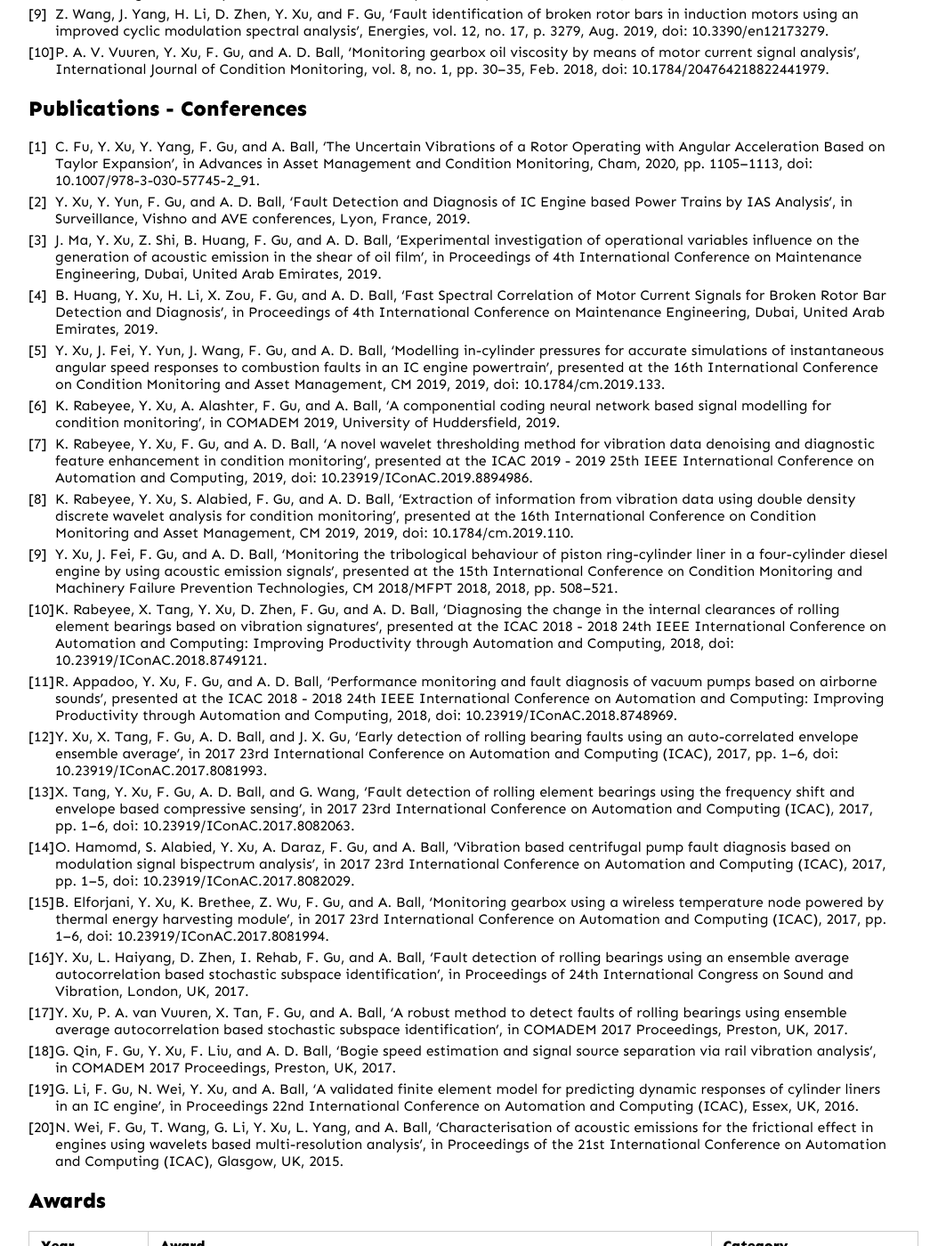
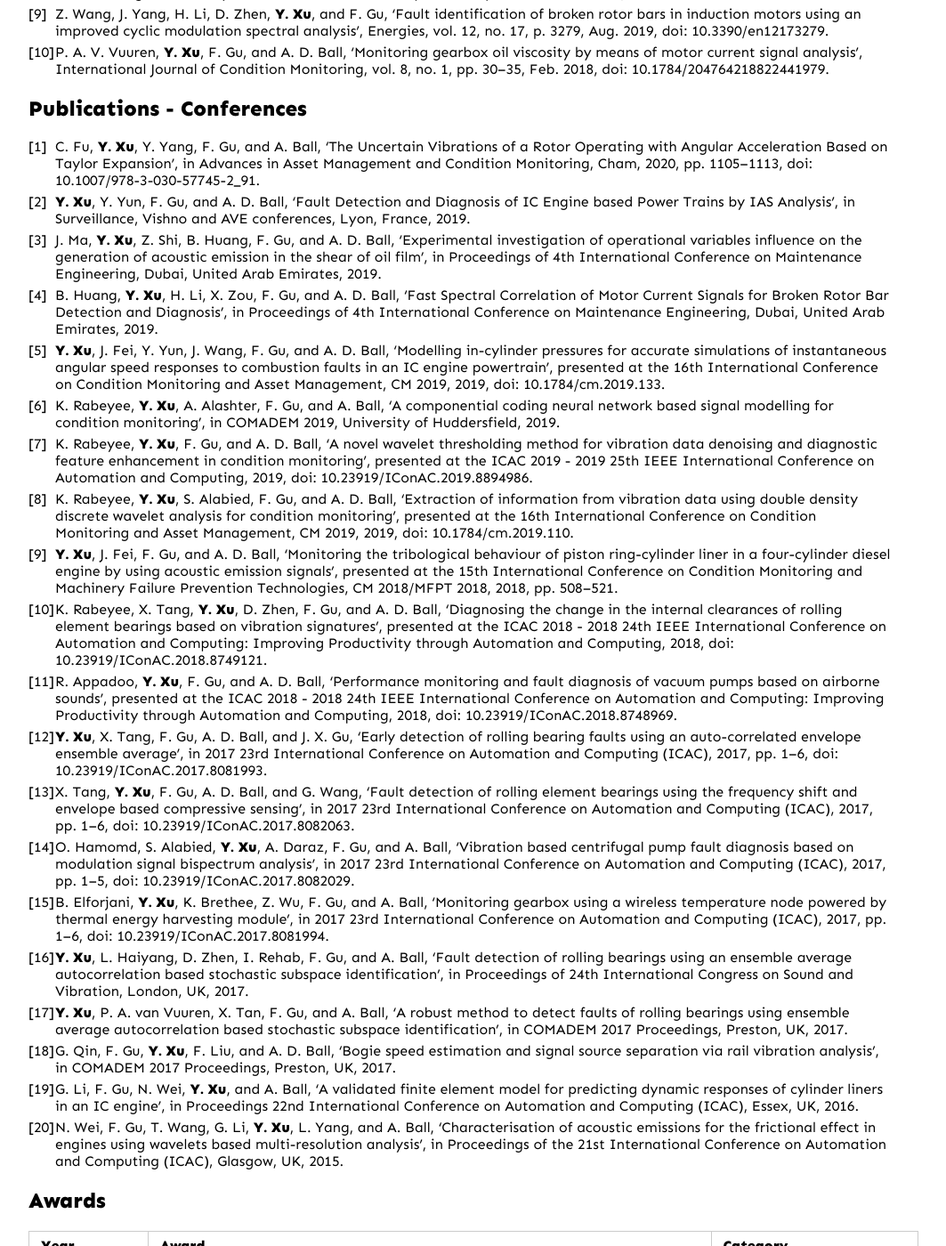
Before and after one commit to edgarxu/edgarxu.github.io, a Jekyll site: the page built from index.md, in a window 1280 px wide and 1400 px high, scrolled down 870 px. Shown: the whole window at 89% size, without its empty margins (108-1171 px from the left). Built offline with Jekyll 4.4.1, drawn with Linux system fonts in a browser that asks for light colours; our own code applies the rules of GitHub Pages for plain Markdown files; some of the changed text lies outside the part shown.

Commit message:
name bold

```diff
--- a/index.md
+++ b/index.md
@@ -18,43 +18,44 @@ Dr Yuandong Xu is a creative researcher in the Centre for Efficiency and Perform
 
 ## Publications - Articles
 
-1. Y. Xu, D. Zhen, J. X. Gu, K. Rabeyee, F. Chu, F. Gu, and A. D. Ball, ‘Autocorrelated Envelopes for early fault detection of rolling bearings’, Mechanical Systems and Signal Processing, vol. 146, p. 106990, Jan. 2021, doi: 10.1016/j.ymssp.2020.106990.
-2. Y. Xu, C. Fu, N. Hu, B. Huang, F. Gu, and A. D. Ball, ‘A phase linearisation–based modulation signal bispectrum for analysing cyclostationary bearing signals’, Structural Health Monitoring, p. 1475921720949827, Aug. 2020, doi: 10.1177/1475921720949827.
-3. C. Fu, Y. Xu, Y. Yang, K. Lu, F. Gu, and A. Ball, ‘Dynamics analysis of a hollow-shaft rotor system with an open crack under model uncertainties’, Communications in Nonlinear Science and Numerical Simulation, vol. 83, p. 105102, Apr. 2020, doi: 10.1016/j.cnsns.2019.105102.
-4. C. Fu, Y. Xu, Y. Yang, K. Lu, F. Gu, and A. Ball, ‘Response analysis of an accelerating unbalanced rotating system with both random and interval variables’, Journal of Sound and Vibration, vol. 466, p. 115047, Feb. 2020, doi: 10.1016/j.jsv.2019.115047.
-5. Y. Xu, B. Huang, Y. Yun, R. Cattley, F. Gu, and A. D. Ball, ‘Model based IAS analysis for fault detection and diagnosis of IC engine powertrains’, Energies, vol. 13, no. 3, p. 565, Jan. 2020, doi: 10.3390/en13030565.
-6. J. Wang, C. Zhang, X. Ma, Z. Wang, Y. Xu, and R. Cattley, ‘A Multivariate Statistics-Based Approach for Detecting Diesel Engine Faults with Weak Signatures’, Energies, vol. 13, no. 4, p. 873, Jan. 2020, doi: 10.3390/en13040873.
-7. L. Hu, Y. Xu, F. Gu, J. He, N. Hu, and A. Ball, ‘Autocorrelation Ensemble Average of Larger Amplitude Impact Transients for the Fault Diagnosis of Rolling Element Bearings’, Energies, vol. 12, no. 24, p. 4740, Dec. 2019, doi: 10.3390/en12244740.
-8. D. Zhen, J. Guo, Y. Xu, H. Zhang, and F. Gu, ‘A Novel Fault Detection Method for Rolling Bearings Based on Non-Stationary Vibration Signature Analysis’, Sensors, vol. 19, no. 18, p. 3994, Sep. 2019, doi: 10.3390/s19183994.
-9. Z. Wang, J. Yang, H. Li, D. Zhen, Y. Xu, and F. Gu, ‘Fault identification of broken rotor bars in induction motors using an improved cyclic modulation spectral analysis’, Energies, vol. 12, no. 17, p. 3279, Aug. 2019, doi: 10.3390/en12173279.
-10. P. A. V. Vuuren, Y. Xu, F. Gu, and A. D. Ball, ‘Monitoring gearbox oil viscosity by means of motor current signal analysis’, International Journal of Condition Monitoring, vol. 8, no. 1, pp. 30–35, Feb. 2018, doi: 10.1784/204764218822441979.
+1. **Y. Xu**, D. Zhen, J. X. Gu, K. Rabeyee, F. Chu, F. Gu, and A. D. Ball, ‘Autocorrelated Envelopes for early fault detection of rolling bearings’, Mechanical Systems and Signal Processing, vol. 146, p. 106990, Jan. 2021, doi: 10.1016/j.ymssp.2020.106990.
+2. **Y. Xu**, C. Fu, N. Hu, B. Huang, F. Gu, and A. D. Ball, ‘A phase linearisation–based modulation signal bispectrum for analysing cyclostationary bearing signals’, Structural Health Monitoring, p. 1475921720949827, Aug. 2020, doi: 10.1177/1475921720949827.
+3. C. Fu, **Y. Xu**, Y. Yang, K. Lu, F. Gu, and A. Ball, ‘Dynamics analysis of a hollow-shaft rotor system with an open crack under model uncertainties’, Communications in Nonlinear Science and Numerical Simulation, vol. 83, p. 105102, Apr. 2020, doi: 10.1016/j.cnsns.2019.105102.
+4. C. Fu, **Y. Xu**, Y. Yang, K. Lu, F. Gu, and A. Ball, ‘Response analysis of an accelerating unbalanced rotating system with both random and interval variables’, Journal of Sound and Vibration, vol. 466, p. 115047, Feb. 2020, doi: 10.1016/j.jsv.2019.115047.
+5. **Y. Xu**, B. Huang, Y. Yun, R. Cattley, F. Gu, and A. D. Ball, ‘Model based IAS analysis for fault detection and diagnosis of IC engine powertrains’, Energies, vol. 13, no. 3, p. 565, Jan. 2020, doi: 10.3390/en13030565.
+6. J. Wang, C. Zhang, X. Ma, Z. Wang, **Y. Xu**, and R. Cattley, ‘A Multivariate Statistics-Based Approach for Detecting Diesel Engine Faults with Weak Signatures’, Energies, vol. 13, no. 4, p. 873, Jan. 2020, doi: 10.3390/en13040873.
+7. L. Hu, **Y. Xu**, F. Gu, J. He, N. Hu, and A. Ball, ‘Autocorrelation Ensemble Average of Larger Amplitude Impact Transients for the Fault Diagnosis of Rolling Element Bearings’, Energies, vol. 12, no. 24, p. 4740, Dec. 2019, doi: 10.3390/en12244740.
+8. D. Zhen, J. Guo, **Y. Xu**, H. Zhang, and F. Gu, ‘A Novel Fault Detection Method for Rolling Bearings Based on Non-Stationary Vibration Signature Analysis’, Sensors, vol. 19, no. 18, p. 3994, Sep. 2019, doi: 10.3390/s19183994.
+9. Z. Wang, J. Yang, H. Li, D. Zhen, **Y. Xu**, and F. Gu, ‘Fault identification of broken rotor bars in induction motors using an improved cyclic modulation spectral analysis’, Energies, vol. 12, no. 17, p. 3279, Aug. 2019, doi: 10.3390/en12173279.
+10. P. A. V. Vuuren, **Y. Xu**, F. Gu, and A. D. Ball, ‘Monitoring gearbox oil viscosity by means of motor current signal analysis’, International Journal of Condition Monitoring, vol. 8, no. 1, pp. 30–35, Feb. 2018, doi: 10.1784/204764218822441979.
 
 ## Publications - Conferences
-1. C. Fu, Y. Xu, Y. Yang, F. Gu, and A. Ball, ‘The Uncertain Vibrations of a Rotor Operating with Angular Acceleration Based on Taylor Expansion’, in Advances in Asset Management and Condition Monitoring, Cham, 2020, pp. 1105–1113, doi: 10.1007/978-3-030-57745-2_91.
-2. Y. Xu, Y. Yun, F. Gu, and A. D. Ball, ‘Fault Detection and Diagnosis of IC Engine based Power Trains by IAS Analysis’, in Surveillance, Vishno and AVE conferences, Lyon, France, 2019.
-3. J. Ma, Y. Xu, Z. Shi, B. Huang, F. Gu, and A. D. Ball, ‘Experimental investigation of operational variables influence on the generation of acoustic emission in the shear of oil film’, in Proceedings of 4th International Conference on Maintenance Engineering, Dubai, United Arab Emirates, 2019.
-4. B. Huang, Y. Xu, H. Li, X. Zou, F. Gu, and A. D. Ball, ‘Fast Spectral Correlation of Motor Current Signals for Broken Rotor Bar Detection and Diagnosis’, in Proceedings of 4th International Conference on Maintenance Engineering, Dubai, United Arab Emirates, 2019.
-5. Y. Xu, J. Fei, Y. Yun, J. Wang, F. Gu, and A. D. Ball, ‘Modelling in-cylinder pressures for accurate simulations of instantaneous angular speed responses to combustion faults in an IC engine powertrain’, presented at the 16th International Conference on Condition Monitoring and Asset Management, CM 2019, 2019, doi: 10.1784/cm.2019.133.
-6. K. Rabeyee, Y. Xu, A. Alashter, F. Gu, and A. Ball, ‘A componential coding neural network based signal modelling for condition monitoring’, in COMADEM 2019, University of Huddersfield, 2019.
-7. K. Rabeyee, Y. Xu, F. Gu, and A. D. Ball, ‘A novel wavelet thresholding method for vibration data denoising and diagnostic feature enhancement in condition monitoring’, presented at the ICAC 2019 - 2019 25th IEEE International Conference on Automation and Computing, 2019, doi: 10.23919/IConAC.2019.8894986.
-8. K. Rabeyee, Y. Xu, S. Alabied, F. Gu, and A. D. Ball, ‘Extraction of information from vibration data using double density discrete wavelet analysis for condition monitoring’, presented at the 16th International Conference on Condition Monitoring and Asset Management, CM 2019, 2019, doi: 10.1784/cm.2019.110.
-9. Y. Xu, J. Fei, F. Gu, and A. D. Ball, ‘Monitoring the tribological behaviour of piston ring-cylinder liner in a four-cylinder diesel engine by using acoustic emission signals’, presented at the 15th International Conference on Condition Monitoring and Machinery Failure Prevention Technologies, CM 2018/MFPT 2018, 2018, pp. 508–521.
-10. K. Rabeyee, X. Tang, Y. Xu, D. Zhen, F. Gu, and A. D. Ball, ‘Diagnosing the change in the internal clearances of rolling element bearings based on vibration signatures’, presented at the ICAC 2018 - 2018 24th IEEE International Conference on Automation and Computing: Improving Productivity through Automation and Computing, 2018, doi: 10.23919/IConAC.2018.8749121.
-11. R. Appadoo, Y. Xu, F. Gu, and A. D. Ball, ‘Performance monitoring and fault diagnosis of vacuum pumps based on airborne sounds’, presented at the ICAC 2018 - 2018 24th IEEE International Conference on Automation and Computing: Improving Productivity through Automation and Computing, 2018, doi: 10.23919/IConAC.2018.8748969.
-12. Y. Xu, X. Tang, F. Gu, A. D. Ball, and J. X. Gu, ‘Early detection of rolling bearing faults using an auto-correlated envelope ensemble average’, in 2017 23rd International Conference on Automation and Computing (ICAC), 2017, pp. 1–6, doi: 10.23919/IConAC.2017.8081993.
-13. X. Tang, Y. Xu, F. Gu, A. D. Ball, and G. Wang, ‘Fault detection of rolling element bearings using the frequency shift and envelope based compressive sensing’, in 2017 23rd International Conference on Automation and Computing (ICAC), 2017, pp. 1–6, doi: 10.23919/IConAC.2017.8082063.
-14. O. Hamomd, S. Alabied, Y. Xu, A. Daraz, F. Gu, and A. Ball, ‘Vibration based centrifugal pump fault diagnosis based on modulation signal bispectrum analysis’, in 2017 23rd International Conference on Automation and Computing (ICAC), 2017, pp. 1–5, doi: 10.23919/IConAC.2017.8082029.
-15. B. Elforjani, Y. Xu, K. Brethee, Z. Wu, F. Gu, and A. Ball, ‘Monitoring gearbox using a wireless temperature node powered by thermal energy harvesting module’, in 2017 23rd International Conference on Automation and Computing (ICAC), 2017, pp. 1–6, doi: 10.23919/IConAC.2017.8081994.
-16. Y. Xu, L. Haiyang, D. Zhen, I. Rehab, F. Gu, and A. Ball, ‘Fault detection of rolling bearings using an ensemble average autocorrelation based stochastic subspace identification’, in Proceedings of 24th International Congress on Sound and Vibration, London, UK, 2017.
-17. Y. Xu, P. A. van Vuuren, X. Tan, F. Gu, and A. Ball, ‘A robust method to detect faults of rolling bearings using ensemble average autocorrelation based stochastic subspace identification’, in COMADEM 2017 Proceedings, Preston, UK, 2017.
-18. G. Qin, F. Gu, Y. Xu, F. Liu, and A. D. Ball, ‘Bogie speed estimation and signal source separation via rail vibration analysis’, in COMADEM 2017 Proceedings, Preston, UK, 2017.
-19. G. Li, F. Gu, N. Wei, Y. Xu, and A. Ball, ‘A validated finite element model for predicting dynamic responses of cylinder liners in an IC engine’, in Proceedings 22nd International Conference on Automation and Computing (ICAC), Essex, UK, 2016.
-20. N. Wei, F. Gu, T. Wang, G. Li, Y. Xu, L. Yang, and A. Ball, ‘Characterisation of acoustic emissions for the frictional effect in engines using wavelets based multi-resolution analysis’, in Proceedings of the 21st International Conference on Automation and Computing (ICAC), Glasgow, UK, 2015.
+
+1. C. Fu, **Y. Xu**, Y. Yang, F. Gu, and A. Ball, ‘The Uncertain Vibrations of a Rotor Operating with Angular Acceleration Based on Taylor Expansion’, in Advances in Asset Management and Condition Monitoring, Cham, 2020, pp. 1105–1113, doi: 10.1007/978-3-030-57745-2_91.
+2. **Y. Xu**, Y. Yun, F. Gu, and A. D. Ball, ‘Fault Detection and Diagnosis of IC Engine based Power Trains by IAS Analysis’, in Surveillance, Vishno and AVE conferences, Lyon, France, 2019.
+3. J. Ma, **Y. Xu**, Z. Shi, B. Huang, F. Gu, and A. D. Ball, ‘Experimental investigation of operational variables influence on the generation of acoustic emission in the shear of oil film’, in Proceedings of 4th International Conference on Maintenance Engineering, Dubai, United Arab Emirates, 2019.
+4. B. Huang, **Y. Xu**, H. Li, X. Zou, F. Gu, and A. D. Ball, ‘Fast Spectral Correlation of Motor Current Signals for Broken Rotor Bar Detection and Diagnosis’, in Proceedings of 4th International Conference on Maintenance Engineering, Dubai, United Arab Emirates, 2019.
+5. **Y. Xu**, J. Fei, Y. Yun, J. Wang, F. Gu, and A. D. Ball, ‘Modelling in-cylinder pressures for accurate simulations of instantaneous angular speed responses to combustion faults in an IC engine powertrain’, presented at the 16th International Conference on Condition Monitoring and Asset Management, CM 2019, 2019, doi: 10.1784/cm.2019.133.
+6. K. Rabeyee, **Y. Xu**, A. Alashter, F. Gu, and A. Ball, ‘A componential coding neural network based signal modelling for condition monitoring’, in COMADEM 2019, University of Huddersfield, 2019.
+7. K. Rabeyee, **Y. Xu**, F. Gu, and A. D. Ball, ‘A novel wavelet thresholding method for vibration data denoising and diagnostic feature enhancement in condition monitoring’, presented at the ICAC 2019 - 2019 25th IEEE International Conference on Automation and Computing, 2019, doi: 10.23919/IConAC.2019.8894986.
+8. K. Rabeyee, **Y. Xu**, S. Alabied, F. Gu, and A. D. Ball, ‘Extraction of information from vibration data using double density discrete wavelet analysis for condition monitoring’, presented at the 16th International Conference on Condition Monitoring and Asset Management, CM 2019, 2019, doi: 10.1784/cm.2019.110.
+9. **Y. Xu**, J. Fei, F. Gu, and A. D. Ball, ‘Monitoring the tribological behaviour of piston ring-cylinder liner in a four-cylinder diesel engine by using acoustic emission signals’, presented at the 15th International Conference on Condition Monitoring and Machinery Failure Prevention Technologies, CM 2018/MFPT 2018, 2018, pp. 508–521.
+10. K. Rabeyee, X. Tang, **Y. Xu**, D. Zhen, F. Gu, and A. D. Ball, ‘Diagnosing the change in the internal clearances of rolling element bearings based on vibration signatures’, presented at the ICAC 2018 - 2018 24th IEEE International Conference on Automation and Computing: Improving Productivity through Automation and Computing, 2018, doi: 10.23919/IConAC.2018.8749121.
+11. R. Appadoo, **Y. Xu**, F. Gu, and A. D. Ball, ‘Performance monitoring and fault diagnosis of vacuum pumps based on airborne sounds’, presented at the ICAC 2018 - 2018 24th IEEE International Conference on Automation and Computing: Improving Productivity through Automation and Computing, 2018, doi: 10.23919/IConAC.2018.8748969.
+12. **Y. Xu**, X. Tang, F. Gu, A. D. Ball, and J. X. Gu, ‘Early detection of rolling bearing faults using an auto-correlated envelope ensemble average’, in 2017 23rd International Conference on Automation and Computing (ICAC), 2017, pp. 1–6, doi: 10.23919/IConAC.2017.8081993.
+13. X. Tang, **Y. Xu**, F. Gu, A. D. Ball, and G. Wang, ‘Fault detection of rolling element bearings using the frequency shift and envelope based compressive sensing’, in 2017 23rd International Conference on Automation and Computing (ICAC), 2017, pp. 1–6, doi: 10.23919/IConAC.2017.8082063.
+14. O. Hamomd, S. Alabied, **Y. Xu**, A. Daraz, F. Gu, and A. Ball, ‘Vibration based centrifugal pump fault diagnosis based on modulation signal bispectrum analysis’, in 2017 23rd International Conference on Automation and Computing (ICAC), 2017, pp. 1–5, doi: 10.23919/IConAC.2017.8082029.
+15. B. Elforjani, **Y. Xu**, K. Brethee, Z. Wu, F. Gu, and A. Ball, ‘Monitoring gearbox using a wireless temperature node powered by thermal energy harvesting module’, in 2017 23rd International Conference on Automation and Computing (ICAC), 2017, pp. 1–6, doi: 10.23919/IConAC.2017.8081994.
+16. **Y. Xu**, L. Haiyang, D. Zhen, I. Rehab, F. Gu, and A. Ball, ‘Fault detection of rolling bearings using an ensemble average autocorrelation based stochastic subspace identification’, in Proceedings of 24th International Congress on Sound and Vibration, London, UK, 2017.
+17. **Y. Xu**, P. A. van Vuuren, X. Tan, F. Gu, and A. Ball, ‘A robust method to detect faults of rolling bearings using ensemble average autocorrelation based stochastic subspace identification’, in COMADEM 2017 Proceedings, Preston, UK, 2017.
+18. G. Qin, F. Gu, **Y. Xu**, F. Liu, and A. D. Ball, ‘Bogie speed estimation and signal source separation via rail vibration analysis’, in COMADEM 2017 Proceedings, Preston, UK, 2017.
+19. G. Li, F. Gu, N. Wei, **Y. Xu**, and A. Ball, ‘A validated finite element model for predicting dynamic responses of cylinder liners in an IC engine’, in Proceedings 22nd International Conference on Automation and Computing (ICAC), Essex, UK, 2016.
+20. N. Wei, F. Gu, T. Wang, G. Li, **Y. Xu**, L. Yang, and A. Ball, ‘Characterisation of acoustic emissions for the frictional effect in engines using wavelets based multi-resolution analysis’, in Proceedings of the 21st International Conference on Automation and Computing (ICAC), Glasgow, UK, 2015.
 
 
 ## Awards
 
-| Year | Award                               | Category |
+| Year | Award                               | Category    |
 |:-----|:------------------------------------|:------------|
 | 2018 | Best Paper in CM2018/MFPT2018       | Best Paper  |
 | 2016 | Vice Chancellor Research Fee Waiver | Scholarship |
```
